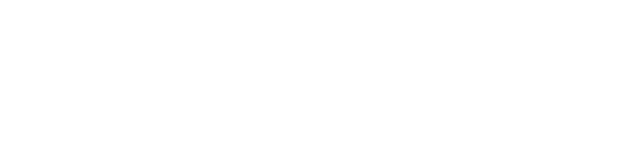
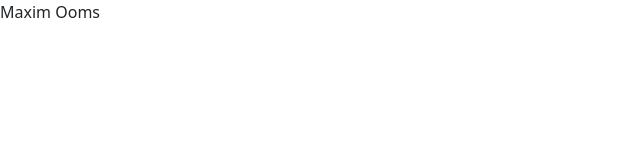
Before and after one commit to webpxl/41dvo1070-werkplekleren-1-portfolio-25-26-grdvo-MaximOomsPXL, a plain HTML site: page index.html in a window 1280 px wide. Shown: the whole page, without its empty margins (0-640 px from the left). Drawn offline with nearby package versions, Linux system fonts and the light colour scheme.

Commit message:
added name in paragraph

```diff
--- a/index.html
+++ b/index.html
@@ -9,6 +9,6 @@
     <link href="https://cdn.jsdelivr.net/npm/bootstrap@5.3.2/dist/css/bootstrap.min.css" rel="stylesheet">
 </head>
 <body>
-
+    <p>Maxim Ooms</p>
 </body>
 </html>
```
